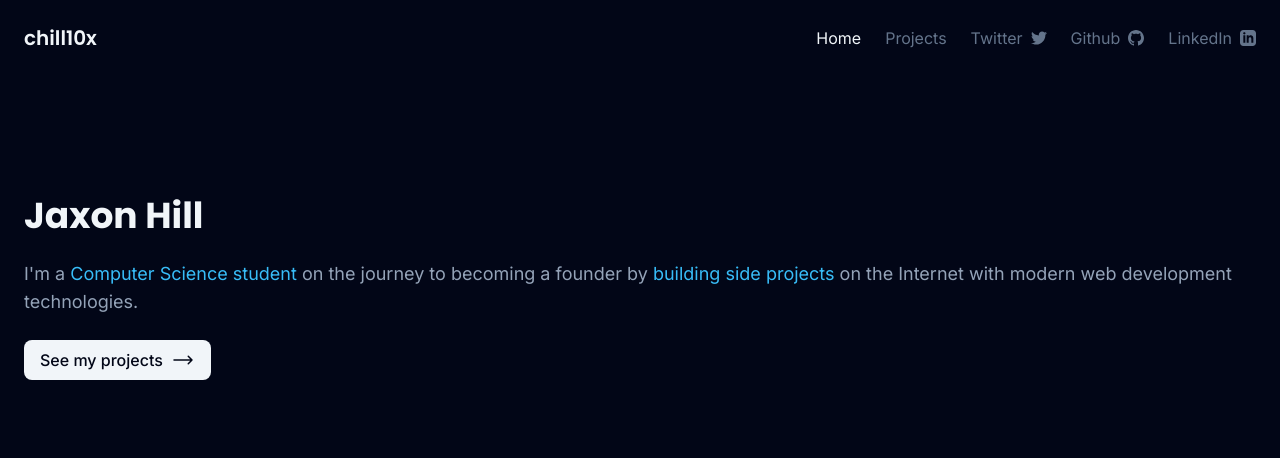
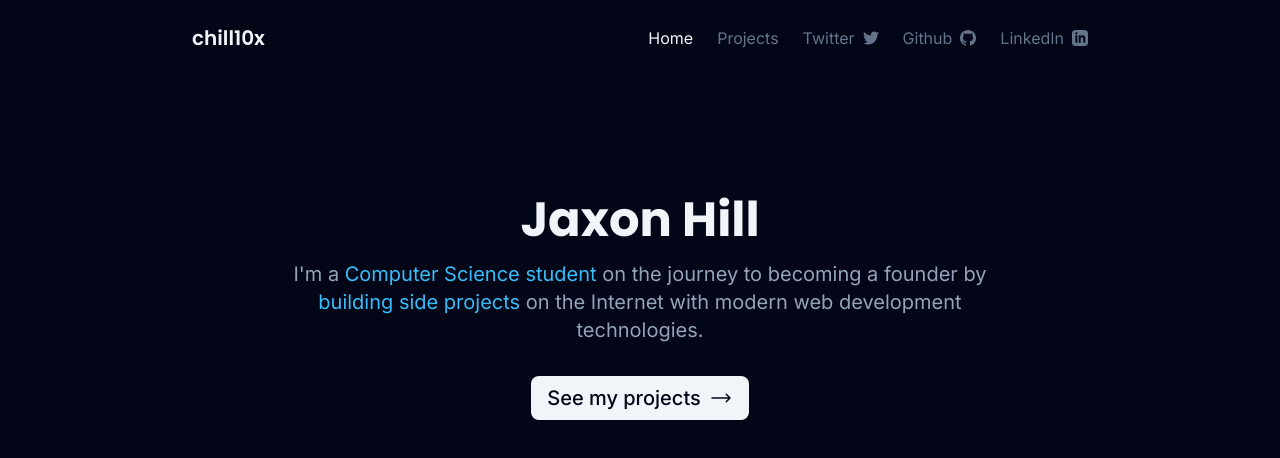
Before and after one commit to jaxonhill/personal-website-v3, a Next.js app: page / in a window 1280 px wide. Shown: the top 458 px of the page. Built offline with nearby package versions, Linux system fonts and the light colour scheme.

Commit message:
Add responsive styling

```diff
--- a/app/layout.tsx
+++ b/app/layout.tsx
@@ -15,7 +15,7 @@ export default function RootLayout({
 	return (
 		<html lang="en">
 			<body
-				className={`${inter.className} p-6 bg-slate-950 min-h-screen`}
+				className={`${inter.className} p-6 md:px-16 xl:px-48 bg-slate-950 min-h-screen`}
 			>
 				<Navbar />
 				<main>{children}</main>
--- a/app/page.tsx
+++ b/app/page.tsx
@@ -4,13 +4,13 @@ import Link from "next/link";
 
 export default function Home() {
 	return (
-		<div className="w-full flex flex-col gap-6 pt-36">
+		<div className="w-full flex flex-col pt-36 items-center">
 			<h1
-				className={`${poppins.className} font-bold text-4xl text-slate-100`}
+				className={`${poppins.className} mb-4 font-bold text-4xl text-slate-100 sm:text-center sm:text-5xl`}
 			>
 				Jaxon Hill
 			</h1>
-			<p className="text-slate-400 text-lg">
+			<p className="text-slate-400 mb-8 text-lg sm:text-center sm:text-xl sm:w-4/5 max-w-3xl">
 				I'm a{" "}
 				<span className="text-sky-400">Computer Science student</span>{" "}
 				on the journey to becoming a founder by{" "}
@@ -21,7 +21,7 @@ export default function Home() {
 				className="flex items-center gap-2 rounded-lg font-medium py-2 px-4 w-fit bg-slate-100 text-slate-950 hover:bg-slate-100/90"
 				href={"/projects"}
 			>
-				<p>See my projects</p>
+				<p className="sm:text-xl">See my projects</p>
 				<ArrowLongRightIcon className="text-slate-950 w-6 h-6" />
 			</Link>
 		</div>
--- a/app/projects/loading.tsx
+++ b/app/projects/loading.tsx
@@ -1,12 +1,23 @@
 import { Skeleton } from "@/components/ui/skeleton";
+import { AdjustmentsHorizontalIcon } from "@heroicons/react/24/outline";
 
 const dummyArrayThree = [0, 0, 0];
 const dummyArrayFive = [0, 0, 0, 0, 0];
 
 export default function ProjectsLoading() {
 	return (
-		<main className="text-slate-100 pt-8">
-			<div className="grid grid-flow-row grid-cols-1 gap-6 w-full">
+		<>
+			<div className="w-full mt-4 mb-8 flex gap-2">
+				{/* Search Bar */}
+				<input
+					disabled
+					className="w-3/4 max-w-sm bg-transparent border-2 border-slate-800 h-12 py-2 px-4 rounded-full placeholder:text-slate-800 focus:outline-none focus:ring-0 cursor-not-allowed"
+					placeholder="Search for a project"
+				/>
+				{/* Tech dropdown */}
+				<AdjustmentsHorizontalIcon className="w-12 h-12 text-slate-800 p-2 border-2 border-slate-800 rounded-full cursor-not-allowed" />
+			</div>
+			<div className="grid gap-6 grid-flow-row grid-cols-1 w-full md:grid-cols-2 2xl:grid-cols-3">
 				{dummyArrayThree.map(() => {
 					return (
 						<div className="border-2 border-slate-800 p-6 rounded-2xl shadow-white">
@@ -28,6 +39,6 @@ export default function ProjectsLoading() {
 					);
 				})}
 			</div>
-		</main>
+		</>
 	);
 }
--- a/components/projects/ProjectsGrid.tsx
+++ b/components/projects/ProjectsGrid.tsx
@@ -43,7 +43,7 @@ export default function ProjectsGrid({
 	searchInput,
 }: ProjectsGridProps) {
 	return (
-		<main className="grid grid-flow-row grid-cols-1 w-full">
+		<main className="grid gap-6 grid-flow-row grid-cols-1 w-full md:grid-cols-2 2xl:grid-cols-3">
 			{projects
 				.filter((project) => {
 					return doesMeetCriteria(project, searchInput);
--- a/components/projects/Searchbar.tsx
+++ b/components/projects/Searchbar.tsx
@@ -11,7 +11,7 @@ export default function Searchbar({
 }: SearchbarProps) {
 	return (
 		<input
-			className="text-slate-100 bg-transparent border-2 border-slate-800 h-12 py-2 px-4 rounded-full placeholder:text-slate-600 focus:outline-none focus:ring-0"
+			className="text-slate-100 w-3/4 max-w-sm bg-transparent border-2 border-slate-800 h-12 py-2 px-4 rounded-full placeholder:text-slate-600 focus:outline-none focus:ring-0"
 			value={searchInput}
 			onChange={(e) => setSearchInput(e.target.value)}
 			placeholder="Search for a project"
--- a/lib/notion.ts
+++ b/lib/notion.ts
@@ -113,8 +113,8 @@ const technologiesInfo: Technologies = {
 
 export async function getAllProjects() {
 	// Create a promise that resolves after 5 seconds
-	// const delay = (ms: number) => new Promise((resolve) => setTimeout(resolve, ms));
-	// await delay(2000); // Add a 5-second delay
+	const delay = (ms: number) => new Promise((resolve) => setTimeout(resolve, ms));
+	await delay(5000); // Add a 5-second delay
 
     let results: NotionResultsObject[];
     try {
```
